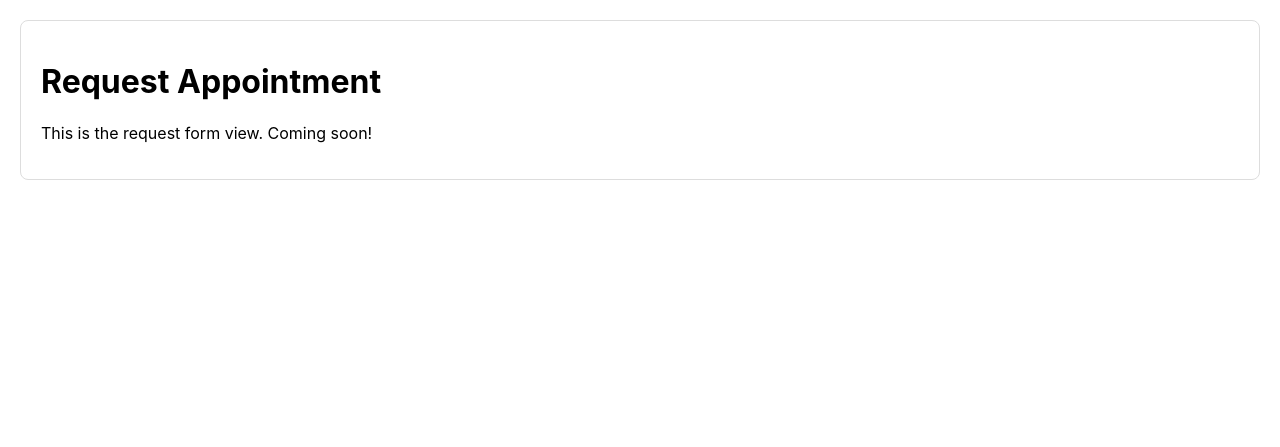
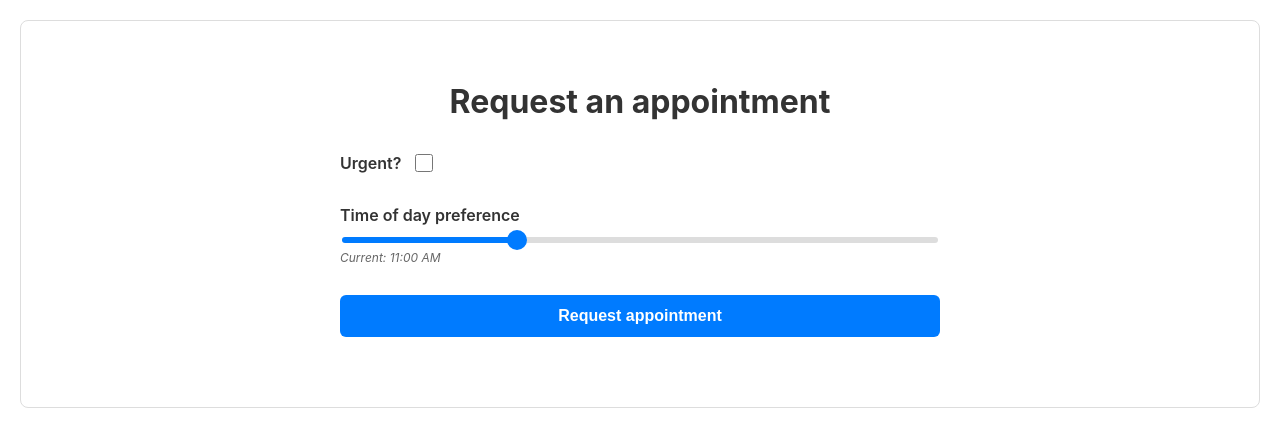
Before and after one commit to Zander073/simple-scheduler, a Django app: page /request/ in a window 1280 px wide. Shown: the top 447 px of the page. Run offline with Django 5.2, Linux system fonts and the light colour scheme.

Commit message:
Request form

```diff
--- a/scheduler/static/scheduler/src/components/RequestView.js
+++ b/scheduler/static/scheduler/src/components/RequestView.js
@@ -1,8 +1,75 @@
 function RequestView() {
+    const [isUrgent, setIsUrgent] = React.useState(false);
+    const [timePreference, setTimePreference] = React.useState(2); // 9 AM = 0, 11 AM = 2
+
+    // Update slider background based on value
+    const updateSliderBackground = (element, value, max) => {
+        const percentage = (value / max) * 100;
+        element.style.background = `linear-gradient(to right, #007bff 0%, #007bff ${percentage}%, #ddd ${percentage}%, #ddd 100%)`;
+    };
+
+    // Set initial slider backgrounds on component mount
+    React.useEffect(() => {
+        const timeSlider = document.getElementById('time-slider');
+
+        if (timeSlider) {
+            updateSliderBackground(timeSlider, timePreference, 7);
+        }
+    }, []);
+
+    // Convert time preference slider value to actual time
+    const getTimeFromSlider = (value) => {
+        const hour = 9 + value; // 9 AM + slider value
+        if (hour === 12) return '12:00 PM';
+        if (hour > 12) return `${hour - 12}:00 PM`;
+        return `${hour}:00 AM`;
+    };
+
     return (
         <div className="request-view">
-            <h1>Request Appointment</h1>
-            <p>This is the request form view. Coming soon!</p>
+            <h1>Request an appointment</h1>
+
+            <div className="form-section">
+                <div className="checkbox-container">
+                    <label htmlFor="urgent-checkbox">Urgent?</label>
+                    <input
+                        type="checkbox"
+                        id="urgent-checkbox"
+                        name="is_urgent"
+                        checked={isUrgent}
+                        onChange={(e) => setIsUrgent(e.target.checked)}
+                        className="checkbox"
+                    />
+                </div>
+            </div>
+
+            <div className="form-section">
+                <label htmlFor="time-slider">Time of day preference</label>
+                <div className="slider-container">
+                    <input
+                        type="range"
+                        id="time-slider"
+                        name="time_preference"
+                        min="0"
+                        max="7"
+                        value={timePreference}
+                        onChange={(e) => {
+                            const value = parseInt(e.target.value);
+                            setTimePreference(value);
+                            updateSliderBackground(e.target, value, 7);
+                        }}
+                        onInput={(e) => updateSliderBackground(e.target, parseInt(e.target.value), 7)}
+                        className="slider"
+                    />
+                </div>
+                <div className="slider-hint">Current: {getTimeFromSlider(timePreference)}</div>
+            </div>
+
+            <div className="form-section">
+                <button type="submit" className="submit-button">
+                    Request appointment
+                </button>
+            </div>
         </div>
     );
 }
--- a/scheduler/static/scheduler/styles/main.css
+++ b/scheduler/static/scheduler/styles/main.css
@@ -176,3 +176,117 @@ body {
     border-radius: 4px;
     margin: 20px 0;
 }
+
+.request-view {
+    max-width: 600px;
+    margin: 0 auto;
+    padding: 20px;
+}
+
+.request-view h1 {
+    color: #333;
+    margin-bottom: 30px;
+    text-align: center;
+}
+
+.form-section {
+    margin-bottom: 30px;
+}
+
+.form-section label {
+    display: block;
+    margin-bottom: 10px;
+    font-weight: 600;
+    color: #333;
+}
+
+.slider-container {
+    display: flex;
+    align-items: center;
+    gap: 15px;
+    margin-bottom: 5px;
+}
+
+.slider {
+    flex: 1;
+    height: 6px;
+    border-radius: 3px;
+    background: #ddd;
+    outline: none;
+    -webkit-appearance: none;
+}
+
+.slider::-webkit-slider-thumb {
+    -webkit-appearance: none;
+    appearance: none;
+    width: 20px;
+    height: 20px;
+    border-radius: 50%;
+    background: #007bff;
+    cursor: pointer;
+}
+
+.slider::-moz-range-thumb {
+    width: 20px;
+    height: 20px;
+    border-radius: 50%;
+    background: #007bff;
+    cursor: pointer;
+    border: none;
+}
+
+.slider-value {
+    min-width: 80px;
+    text-align: center;
+    font-weight: 600;
+    color: #007bff;
+    font-size: 14px;
+}
+
+.slider-hint {
+    font-size: 12px;
+    color: #666;
+    margin-top: 5px;
+    font-style: italic;
+}
+
+.checkbox-container {
+    display: flex;
+    align-items: center;
+    gap: 10px;
+}
+
+.checkbox {
+    width: 18px;
+    height: 18px;
+    accent-color: #007bff;
+    cursor: pointer;
+}
+
+.checkbox-container label {
+    margin: 0;
+    cursor: pointer;
+    font-weight: 600;
+    color: #333;
+}
+
+.submit-button {
+    background-color: #007bff;
+    color: white;
+    border: none;
+    padding: 12px 24px;
+    border-radius: 6px;
+    font-size: 16px;
+    font-weight: 600;
+    cursor: pointer;
+    width: 100%;
+    transition: background-color 0.2s;
+}
+
+.submit-button:hover {
+    background-color: #0056b3;
+}
+
+.submit-button:active {
+    background-color: #004085;
+}
```
